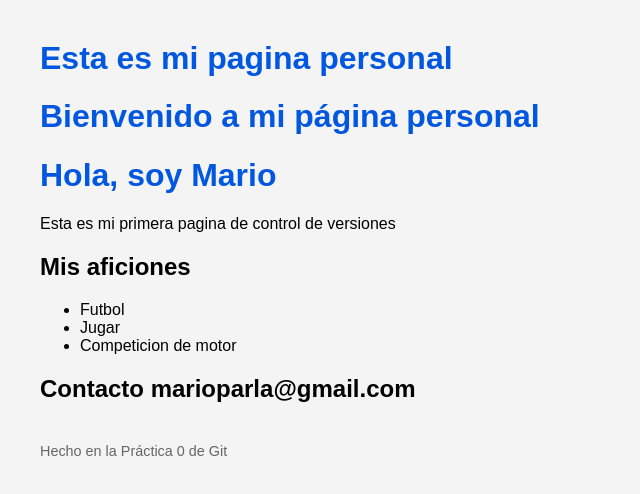
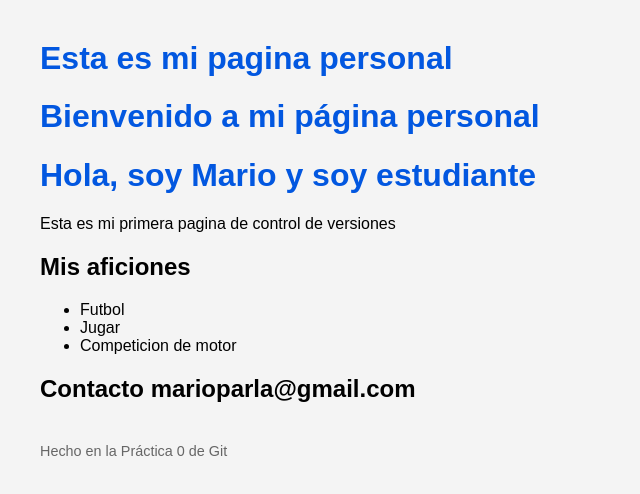
Before and after one commit to Mariete-maker/Practica-git3, a plain HTML site: page index.html in a window 1280 px wide. Shown: the whole page, without its empty margins (0-640 px from the left). Drawn offline with Linux system fonts and the light colour scheme.

Commit message:
cambio que voy a deshacer

```diff
--- a/index.html
+++ b/index.html
@@ -9,7 +9,7 @@
 <body>
    <h1>Esta es mi pagina personal</h1>
    <h1>Bienvenido a mi página personal</h1>
-    <h1>Hola, soy Mario</h1>
+    <h1>Hola, soy Mario y soy estudiante</h1>
     <p>Esta es mi primera pagina de control de versiones</p>
 
      <h2>Mis aficiones</h2>
```
